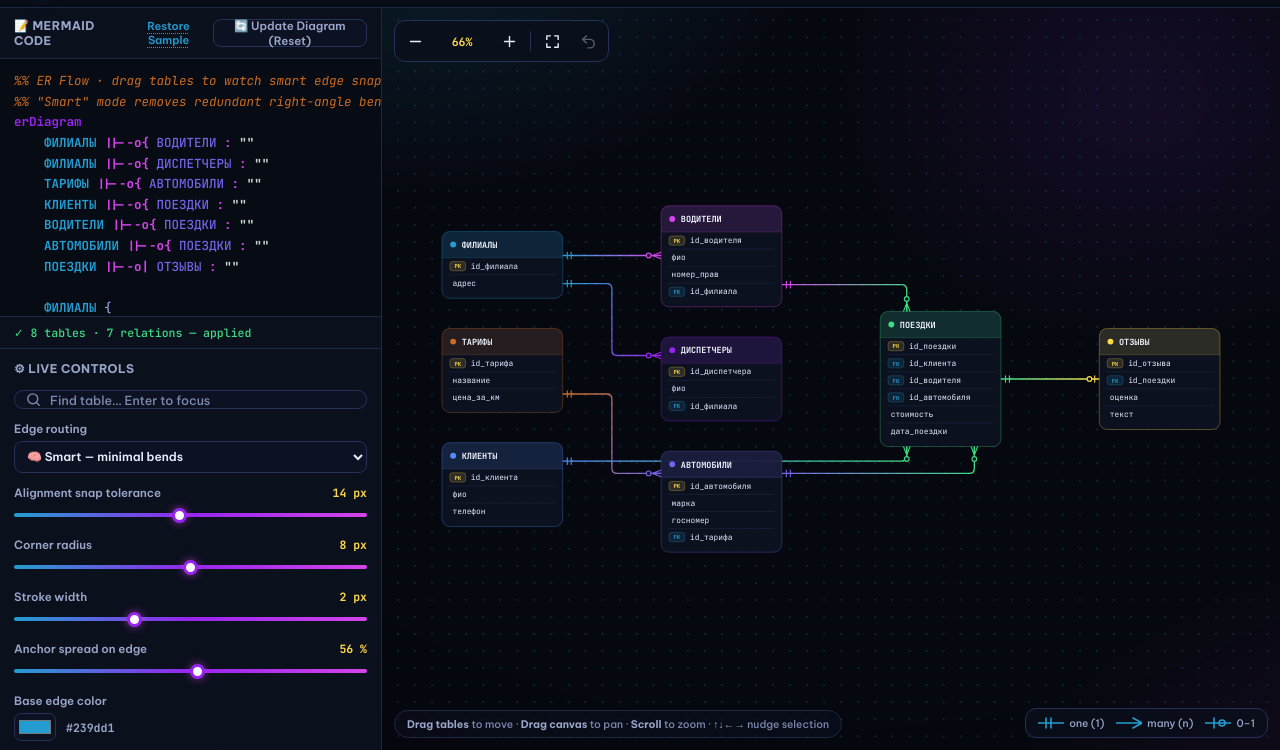
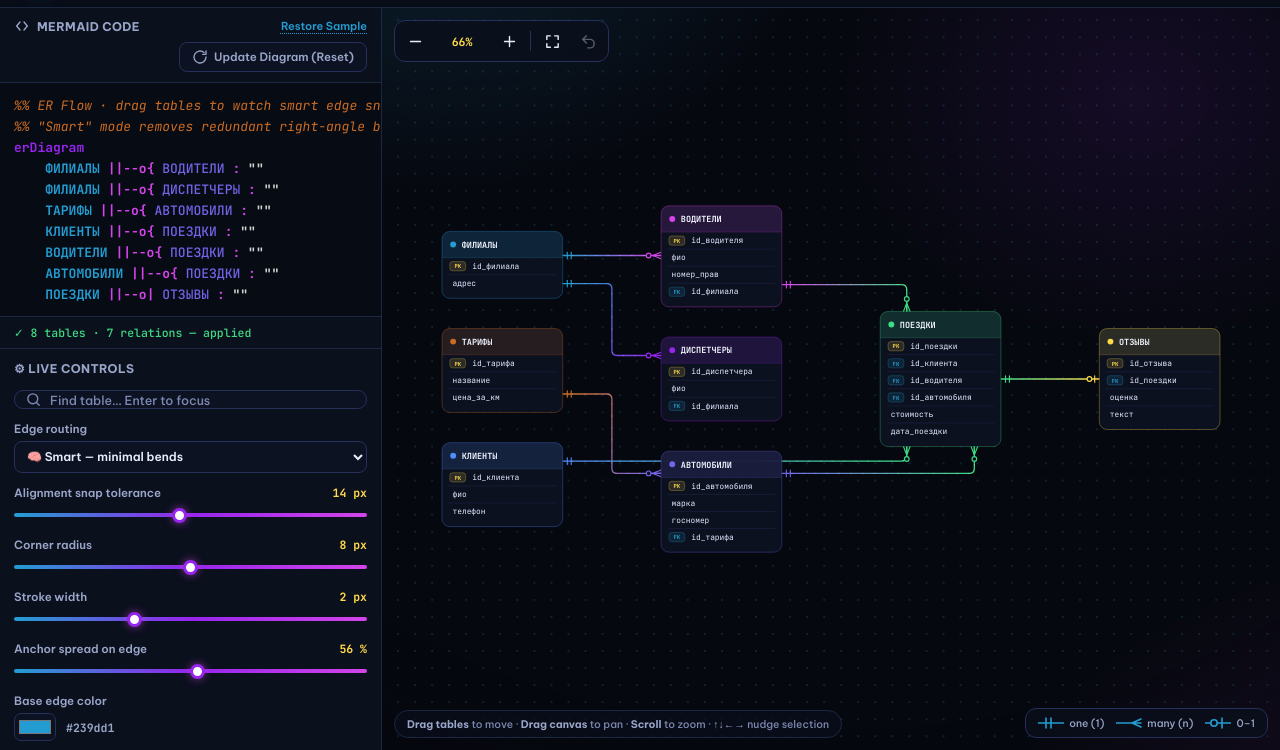
Before and after one commit to ScorpioNov2/er-flow, a plain HTML site: page index.html in a window 1280 px wide. Shown: the part 50-800 px from the top of the page. Drawn offline with Linux system fonts and the light colour scheme.

Commit message:
Enhance UI

```diff
--- a/index.html
+++ b/index.html
@@ -29,6 +29,13 @@ button{font:inherit;color:inherit;background:none;border:0;cursor:pointer}
 button:focus-visible,input:focus-visible,select:focus-visible,textarea:focus-visible{outline:2px solid var(--yellow);outline-offset:2px}
 svg.ic{width:17px;height:17px;stroke:currentColor;fill:none;stroke-width:2;stroke-linecap:round;stroke-linejoin:round;flex:none}
 
+/* PNG icon with graceful inline-SVG fallback (drop files into /icons to override) */
+.ic-pair{display:inline-flex;align-items:center;justify-content:center;width:16px;height:16px;flex:none}
+.ic-pair img{width:16px;height:16px;object-fit:contain;display:block}
+.ic-pair img.failed{display:none}
+.ic-pair .fb{display:none;width:16px;height:16px}
+.ic-pair img.failed ~ .fb{display:block}
+
 /* ── Topbar ─────────────────────────── */
 .topbar{position:relative;z-index:60;height:58px;display:flex;align-items:center;gap:14px;padding:0 14px;
   background:linear-gradient(180deg,#0c1120,#080c17);border-bottom:1px solid var(--line)}
@@ -52,17 +59,10 @@ svg.ic{width:17px;height:17px;stroke:currentColor;fill:none;stroke-width:2;strok
   background:#0c1222;color:var(--ink);font:600 12px "Be Vietnam Pro";transition:box-shadow .15s,transform .15s,border-color .15s}
 .tbtn:hover{border-color:var(--blue);box-shadow:0 0 12px rgba(35,157,209,.35);transform:translateY(-1px)}
 .tbtn.icon{width:34px;padding:0;justify-content:center}
-/* Gradient fill with NO border layer → no antialiasing seam / stray colored edges */
-.tbtn.primary{
-  border:0;
-  background:var(--grad);
-  color:#fff;
-  box-shadow:inset 0 0 0 1px rgba(255,255,255,.16),inset 0 1px 0 rgba(255,255,255,.22);
-}
-.tbtn.primary:hover{
-  border:0;
-  box-shadow:inset 0 0 0 1px rgba(255,255,255,.32),inset 0 1px 0 rgba(255,255,255,.28),0 0 18px rgba(150,37,237,.55);
-}
+.tbtn.primary{border:0;background:var(--grad);color:#fff;
+  box-shadow:inset 0 0 0 1px rgba(255,255,255,.16),inset 0 1px 0 rgba(255,255,255,.22)}
+.tbtn.primary:hover{border:0;
+  box-shadow:inset 0 0 0 1px rgba(255,255,255,.32),inset 0 1px 0 rgba(255,255,255,.28),0 0 18px rgba(150,37,237,.55)}
 #btnMenu{display:none}
 #btnSound .off{display:none}
 #btnSound.muted .on{display:none}
@@ -73,21 +73,24 @@ svg.ic{width:17px;height:17px;stroke:currentColor;fill:none;stroke-width:2;strok
 main{display:flex;height:calc(100dvh - 58px)}
 aside{width:382px;flex:none;display:flex;flex-direction:column;min-height:0;background:var(--bg2);border-right:1px solid var(--line);z-index:50}
 .p-sec{display:flex;flex-direction:column;min-height:0}
-.p-head{display:flex;align-items:center;gap:8px;padding:10px 14px;border-bottom:1px solid var(--line);
+.p-head{display:flex;align-items:center;gap:8px;row-gap:8px;flex-wrap:wrap;padding:10px 14px;border-bottom:1px solid var(--line);
   font:700 12px "Be Vietnam Pro";letter-spacing:.4px;text-transform:uppercase;color:var(--dim)}
 .p-head .sp{flex:1}
-.linkbtn{font:600 11px "Be Vietnam Pro";color:var(--blue);text-decoration:underline dotted;text-underline-offset:3px}
+.p-title{display:flex;align-items:center;gap:7px;white-space:nowrap}
+.linkbtn{font:600 11px "Be Vietnam Pro";color:var(--blue);text-decoration:underline dotted;text-underline-offset:3px;text-transform:none;white-space:nowrap}
 .linkbtn:hover{color:var(--magenta)}
-.mini{display:flex;align-items:center;gap:6px;height:28px;padding:0 10px;border-radius:8px;border:1px solid var(--line2);
-  background:#0c1222;font:600 11.5px "Be Vietnam Pro";transition:.15s}
+.mini{display:flex;align-items:center;gap:6px;height:30px;padding:0 12px;border-radius:8px;border:1px solid var(--line2);
+  background:#0c1222;font:600 11.5px "Be Vietnam Pro";text-transform:none;white-space:nowrap;line-height:1;transition:.15s}
 .mini:hover{border-color:var(--purple);box-shadow:0 0 10px rgba(150,37,237,.35)}
+#btnReset{margin-left:auto;height:30px;flex:none}
 
 /* editor */
 .sec-editor{flex:1.05 1 46%;min-height:210px;border-bottom:1px solid var(--line)}
 .code-wrap{position:relative;flex:1;min-height:0;background:#070b14}
+/* integer font-size + line-height → caret and highlight never drift apart */
 .code-wrap pre,.code-wrap textarea{
-  position:absolute;inset:0;padding:12px 14px;font:500 12.5px/1.65 "JetBrains Mono",Consolas,monospace;
-  white-space:pre;tab-size:4;letter-spacing:0;border:0}
+  position:absolute;inset:0;padding:12px 14px;font:500 13px/21px "JetBrains Mono",Consolas,monospace;
+  white-space:pre;tab-size:4;letter-spacing:0;border:0;font-variant-ligatures:none}
 .code-wrap pre{overflow:hidden;pointer-events:none;color:#dfe7fb}
 .code-wrap textarea{overflow:auto;resize:none;background:transparent;color:transparent;caret-color:var(--yellow);outline:none}
 .code-wrap textarea::selection{background:rgba(35,157,209,.3);color:transparent}
@@ -165,7 +168,7 @@ input[type=color]{width:42px;height:28px;border:1px solid var(--line2);border-ra
   background:rgba(10,15,28,.82);backdrop-filter:blur(8px);border:1px solid var(--line2);border-radius:11px;
   padding:7px 12px;font:500 10.5px "Be Vietnam Pro";color:var(--dim)}
 .legend span{display:flex;align-items:center;gap:5px}
-.legend svg{width:26px;height:14px;stroke:var(--blue);fill:none;stroke-width:1.6;stroke-linecap:round}
+.legend svg{width:26px;height:14px;stroke:var(--blue);fill:none;stroke-width:1.6;stroke-linecap:round;stroke-linejoin:round}
 .hint{position:absolute;left:12px;bottom:12px;z-index:10;font:500 10.5px "Be Vietnam Pro";color:var(--dim2);
   background:rgba(10,15,28,.72);border:1px solid var(--line);border-radius:999px;padding:6px 12px}
 .hint b{color:var(--dim)}
@@ -281,10 +284,17 @@ input[type=color]{width:42px;height:28px;border:1px solid var(--line2);border-ra
 <main>
   <aside id="panel">
     <section class="p-sec sec-editor">
-      <div class="p-head">📝 Mermaid Code
+      <div class="p-head">
+        <span class="p-title">
+          <span class="ic-pair"><img src="icons/mermaid.png" alt="" onerror="this.classList.add('failed')"><svg class="ic fb" viewBox="0 0 24 24"><path d="M9 6 4 12l5 6M15 6l5 6-5 6"/></svg></span>
+          Mermaid Code
+        </span>
         <span class="sp"></span>
         <button class="linkbtn" id="btnSeed">Restore Sample</button>
-        <button class="mini" id="btnReset">🔄 Update Diagram (Reset)</button>
+        <button class="mini" id="btnReset">
+          <span class="ic-pair"><img src="icons/reset.png" alt="" onerror="this.classList.add('failed')"><svg class="ic fb" viewBox="0 0 24 24"><path d="M21 12a9 9 0 1 1-3-6.7M21 3v5h-5"/></svg></span>
+          Update Diagram (Reset)
+        </button>
       </div>
       <div class="code-wrap">
         <pre id="hl" aria-hidden="true"></pre>
@@ -368,8 +378,8 @@ input[type=color]{width:42px;height:28px;border:1px solid var(--line2);border-ra
     </div>
     <div class="legend" aria-hidden="true">
       <span><svg viewBox="0 0 26 14"><path d="M0 7h26M8 2v10M13 2v10"/></svg>one (1)</span>
-      <span><svg viewBox="0 0 26 14"><path d="M0 7h26M26 7l-9-5M26 7l-9 5M26 7h-9"/></svg>many (n)</span>
-      <span><svg viewBox="0 0 26 14"><path d="M0 7h26M9 2v10"/><circle cx="17" cy="7" r="3"/></svg>0–1</span>
+      <span><svg viewBox="0 0 26 14"><path d="M0 7h25M16 7l9-4M16 7l9 4"/></svg>many (n)</span>
+      <span><svg viewBox="0 0 26 14"><path d="M0 7h26M17 2v10"/><circle cx="9" cy="7" r="3.2" fill="#0a0f1c"/></svg>0–1</span>
     </div>
     <div class="hint"><b>Drag tables</b> to move · <b>Drag canvas</b> to pan · <b>Scroll</b> to zoom · <b>↑↓←→</b> nudge selection</div>
     <div id="tip"></div>
@@ -504,7 +514,7 @@ function parse(src){
       if(s==="}"){block=null;return;}
       const toks=s.match(/"[^"]*"|\S+/g)||[]; const words=[],strs=[];
       toks.forEach(t=>t[0]==='"'?strs.push(t.slice(1,-1)):words.push(t));
-      const isKey=w=>/^(PK|FK|UK)$/i.test(w);
+      const isKey=w=>/^(PK|FK|UK|PK_FK)$/i.test(w);
       let type="",name="",key="";
       if(words.length===1)name=words[0];
       else if(words.length===2){ if(isKey(words[1])){name=words[0];key=words[1].toUpperCase();}else{type=words[0];name=words[1];} }
@@ -526,13 +536,11 @@ function parse(src){
     errors.push({line:i+1,text:s});
   });
   if(block)errors.push({line:src.split(/\r?\n/).length,text:"missing } to close block "+block.name});
-  // infer PK / FK
   const pk=new Map();
   tables.forEach(t=>{ const f=t.attrs[0];
     if(f&&!f.key&&/^id/i.test(f.name))f.key="PK";
-    if(f&&f.key==="PK")pk.set(f.name,t.name); });
+    if(f&&(f.key==="PK"||f.key==="PK_FK"))pk.set(f.name,t.name); });
   tables.forEach(t=>t.attrs.forEach(a=>{ if(!a.key&&pk.has(a.name)&&pk.get(a.name)!==t.name)a.key="FK"; }));
-  // index duplicate pairs
   const dup={}; rels.forEach(r=>{ const k=r.a+"|"+r.b; dup[k]=(dup[k]||0); r.key=k+"#"+dup[k]++; });
   return {tables,rels,errors,used};
 }
@@ -569,7 +577,7 @@ function highlight(src,used){
     }
     if(block){
       const words=(s.match(/"[^"]*"|\S+/g)||[]).filter(t=>t[0]!=='"');
-      const isKey=w=>/^(PK|FK|UK)$/i.test(w);
+      const isKey=w=>/^(PK|FK|UK|PK_FK)$/i.test(w);
       let role={};
       if(words.length===1)role[words[0]]="tok-var";
       else if(words.length===2&&isKey(words[1])){role[words[0]]="tok-var";}
@@ -594,11 +602,11 @@ function sizeTable(t){
   let w=mctx.measureText(t.name).width+58;
   mctx.font='500 12px "JetBrains Mono",monospace';
   t.attrs.forEach(a=>{
-    let aw=mctx.measureText(a.name).width+(a.key?36:0)+30;
+    let aw=mctx.measureText(a.name).width+(a.key?40:0)+30;
     if(a.type)aw+=mctx.measureText(a.type).width+18;
     w=Math.max(w,aw);
   });
-  t.w=clamp(Math.ceil(w),184,330);
+  t.w=clamp(Math.ceil(w),184,340);
   t.h=40+Math.max(1,t.attrs.length)*26+10;
 }
 
@@ -609,7 +617,6 @@ function sidePoint(t,s,f){
   if(s==="T")return{x:t.x+t.w*f,y:t.y};
   return{x:t.x+t.w*f,y:t.y+t.h};
 }
-/* Always returns ≥ 2 points — degenerate (coincident-port) routes can never crash rendering */
 function simplify(pts){
   const src=(pts&&pts.length)?pts:[{x:0,y:0}];
   const out=[];
@@ -625,11 +632,10 @@ function simplify(pts){
   if(out.length===1)out.push({x:out[0].x+.6,y:out[0].y});
   return out;
 }
-/* Minimal orthogonal route between two oriented ports — the heart of the fix */
 function orthoRoute(a,da,b,db,A,B){
   const S=18;
-  if(da.x!==0&&da.x===-db.x&&da.y===-db.y){          // facing, horizontal axis
-    if(Math.abs(a.y-b.y)<.6)return[a,b];              // aligned → 0 bends
+  if(da.x!==0&&da.x===-db.x&&da.y===-db.y){
+    if(Math.abs(a.y-b.y)<.6)return[a,b];
     const g=(b.x-a.x)*da.x;
     if(g>=-1){const mx=(a.x+b.x)/2;return[a,{x:mx,y:a.y},{x:mx,y:b.y},b];}
     const yt=Math.min(A.y,B.y)-30,yb=Math.max(A.y+A.h,B.y+B.h)+30,my=(a.y+b.y)/2;
@@ -637,7 +643,7 @@ function orthoRoute(a,da,b,db,A,B){
     const x1=a.x+da.x*S,x2=b.x+db.x*S;
     return[a,{x:x1,y:a.y},{x:x1,y:Y},{x:x2,y:Y},{x:x2,y:b.y},b];
   }
-  if(da.y!==0&&da.y===-db.y&&da.x===-db.x){          // facing, vertical axis
+  if(da.y!==0&&da.y===-db.y&&da.x===-db.x){
     if(Math.abs(a.x-b.x)<.6)return[a,b];
     const g=(b.y-a.y)*da.y;
     if(g>=-1){const my=(a.y+b.y)/2;return[a,{x:a.x,y:my},{x:b.x,y:my},b];}
@@ -646,19 +652,19 @@ function orthoRoute(a,da,b,db,A,B){
     const y1=a.y+da.y*S,y2=b.y+db.y*S;
     return[a,{x:a.x,y:y1},{x:X,y:y1},{x:X,y:y2},{x:b.x,y:y2},b];
   }
-  if(da.x===db.x&&da.y===db.y){                       // same side → U route
+  if(da.x===db.x&&da.y===db.y){
     if(da.x!==0){const X=(da.x>0?Math.max(a.x,b.x):Math.min(a.x,b.x))+da.x*S;
       return[a,{x:X,y:a.y},{x:X,y:b.y},b];}
     const Y=(da.y>0?Math.max(a.y,b.y):Math.min(a.y,b.y))+da.y*S;
     return[a,{x:a.x,y:Y},{x:b.x,y:Y},b];
   }
-  if(da.x!==0){                                       // perpendicular: A horizontal, B vertical
+  if(da.x!==0){
     const ok1=(b.x-a.x)*da.x>=6, ok2=(a.y-b.y)*db.y>=6;
-    if(ok1&&ok2)return[a,{x:b.x,y:a.y},b];            // 1 bend
+    if(ok1&&ok2)return[a,{x:b.x,y:a.y},b];
     if(ok1)return[a,{x:b.x,y:a.y},{x:b.x,y:b.y+db.y*S},b];
     const x1=a.x+da.x*S,y2=b.y+db.y*S;
     return[a,{x:x1,y:a.y},{x:x1,y:y2},{x:b.x,y:y2},b];
-  }else{                                              // A vertical, B horizontal
+  }else{
     const ok1=(b.y-a.y)*da.y>=6, ok2=(a.x-b.x)*db.x>=6;
     if(ok1&&ok2)return[a,{x:a.x,y:b.y},b];
     if(ok1)return[a,{x:a.x,y:b.y},{x:b.x+db.x*S,y:b.y},b];
@@ -677,7 +683,7 @@ function segHit(p,q,r,pad){
 function scoreRoute(pts,A,B,T){
   if(!pts||pts.length<2)return 1e6;
   let len=0;for(let i=1;i<pts.length;i++)len+=dist(pts[i-1],pts[i]);
-  if(len<2)return 1e6;                                // reject degenerate zero-length routes
+  if(len<2)return 1e6;
   let score=len+Math.max(0,pts.length-2)*70;
   for(let i=1;i<pts.length;i++)for(const t of T){
     const own=(t===A||t===B);
@@ -699,7 +705,6 @@ function chooseSides(r,A,B,T){
     if(sc<bs){bs=sc;best=[sa,sb];}
     if(r.sA===sa&&r.sB===sb)prevScore=sc;
   }
-  // hysteresis: keep the previous side pair when near-optimal → no flicker while dragging
   if(prevScore!==null&&prevScore<=bs+30+bs*.05)return;
   if(best){r.sA=best[0];r.sB=best[1];}
 }
@@ -747,7 +752,6 @@ function portFree(r,end,v){
   }
   return true;
 }
-/* Slide both ports onto a shared axis → turns doglegs into straight lines */
 function alignPorts(){
   state.rels.forEach(r=>{
     const A=state.tables.get(r.a),B=state.tables.get(r.b);
@@ -900,11 +904,12 @@ function renderNodes(){
       rows=`<text x="16" y="57" font-size="11" font-style="italic" fill="#7d89b0">(no fields declared)</text>`;
     }else t.attrs.forEach((a,i)=>{
       const y=40+i*26;
-      const kc=a.key==="PK"?"#ffd94a":a.key==="FK"?"#239dd1":"#cc6c23";
+      const kc=a.key==="PK"?"#ffd94a":a.key==="FK"?"#239dd1":a.key==="PK_FK"?"#d444ea":"#cc6c23";
+      const kw=a.key==="PK_FK"?38:24;
       rows+=(i?`<line x1="10" y1="${y}" x2="${t.w-10}" y2="${y}" stroke="#1b2340" stroke-width="1"/>`:"");
-      if(a.key)rows+=`<rect x="12" y="${y+6}" width="24" height="14" rx="4" fill="${kc}22" stroke="${kc}66" stroke-width="1"/>
-        <text x="24" y="${y+16.5}" text-anchor="middle" font-size="8.5" font-weight="700" fill="${kc}" font-family="JetBrains Mono,monospace">${a.key}</text>`;
-      rows+=`<text x="${a.key?44:16}" y="${y+17}" font-size="12" fill="#dfe7fb" font-family="JetBrains Mono,monospace">${esc(a.name)}</text>`;
+      if(a.key)rows+=`<rect x="12" y="${y+6}" width="${kw}" height="14" rx="4" fill="${kc}22" stroke="${kc}66" stroke-width="1"/>
+        <text x="${12+kw/2}" y="${y+16.5}" text-anchor="middle" font-size="8.5" font-weight="700" fill="${kc}" font-family="JetBrains Mono,monospace">${a.key}</text>`;
+      rows+=`<text x="${a.key?(kw+22):16}" y="${y+17}" font-size="12" fill="#dfe7fb" font-family="JetBrains Mono,monospace">${esc(a.name)}</text>`;
       if(a.type)rows+=`<text x="${t.w-14}" y="${y+17}" text-anchor="end" font-size="10.5" fill="#8b96bb" font-family="JetBrains Mono,monospace">${esc(a.type)}</text>`;
     });
     g.innerHTML=`
@@ -961,7 +966,7 @@ function updateEdgeEls(){
   state.tables.forEach(t=>{eat(t.x,t.y);eat(t.x+t.w,t.y+t.h);});
   state.rels.forEach((r,i)=>{
     const e=edgeEls[i];
-    if(!e||!r.pa||!r.pb||!r.pts||r.pts.length<2)return;   // hard guard — never read undefined points
+    if(!e||!r.pa||!r.pb||!r.pts||r.pts.length<2)return;
     const d=pathD(r);
     e.main.setAttribute("d",d);e.flow.setAttribute("d",d);e.hit.setAttribute("d",d);
     e.main.setAttribute("stroke",prefs.gradient?`url(#eg${i})`:prefs.edgeColor);
@@ -969,7 +974,6 @@ function updateEdgeEls(){
     if(r.style==="..")e.main.setAttribute("stroke-dasharray","7 5");else e.main.removeAttribute("stroke-dasharray");
     e.grad.setAttribute("x1",r.pa.x);e.grad.setAttribute("y1",r.pa.y);
     e.grad.setAttribute("x2",r.pb.x);e.grad.setAttribute("y2",r.pb.y);
-    // marker directions (with safe fallbacks)
     let dA,dB;
     if(r.curve){dA=r.curve.da;dB=r.curve.db;}
     else{
@@ -990,7 +994,6 @@ function updateEdgeEls(){
       }};
     place(e.ma,r.pa,dA,r.cA,e.hA,"a");
     place(e.mb,r.pb,dB,r.cB,e.hB,"b");
-    // label pill
     if(r.label){
       e.lab.style.display="";
       if(e.labKey!==r.label){
@@ -1052,7 +1055,7 @@ $("edStatus").addEventListener("click",e=>{
   const line=+b.dataset.line,lines=ta.value.split("\n");
   const pos=lines.slice(0,line-1).join("\n").length+(line>1?1:0);
   ta.focus();ta.setSelectionRange(pos,pos+(lines[line-1]||"").length);
-  ta.scrollTop=Math.max(0,(line-3)*20.6);
+  ta.scrollTop=Math.max(0,(line-3)*21);
 });
 let parseTimer=0;
 ta.addEventListener("input",()=>{
@@ -1069,7 +1072,6 @@ function animate(tag,dur,step,done){
   tweens.push({tag,t0:performance.now(),dur,step,done});
   if(!loopOn){loopOn=true;requestAnimationFrame(tweenLoop);}
 }
-/* Crash-proof loop: a throwing step can never kill the rAF chain or freeze future animations */
 function tweenLoop(now){
   for(let i=tweens.length-1;i>=0;i--){
     const t=tweens[i];
@@ -1381,7 +1383,7 @@ $("tblSearch").addEventListener("keydown",e=>{if(e.key==="Enter"){focusTable(e.t
 $("tblSearch").addEventListener("change",e=>{if(e.target.value.trim()){focusTable(e.target.value.trim());e.target.value="";}});
 function resetDiagram(){
   const p=parse(ta.value);state.used=p.used;refreshHL();
-  applyDiagram(p,{relayout:true});sndOK();toast("🔄 Diagram updated");
+  applyDiagram(p,{relayout:true});sndOK();toast("Diagram updated ✓");
   if(window.innerWidth<=960)closePanel();
 }
 $("btnReset").addEventListener("click",resetDiagram);
```
